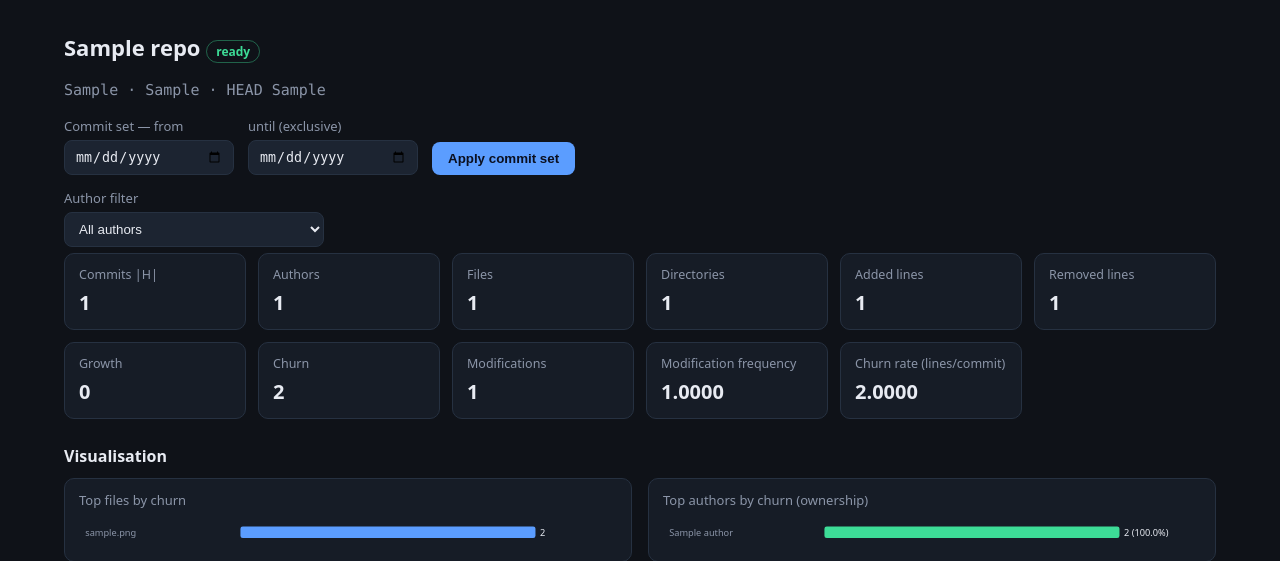
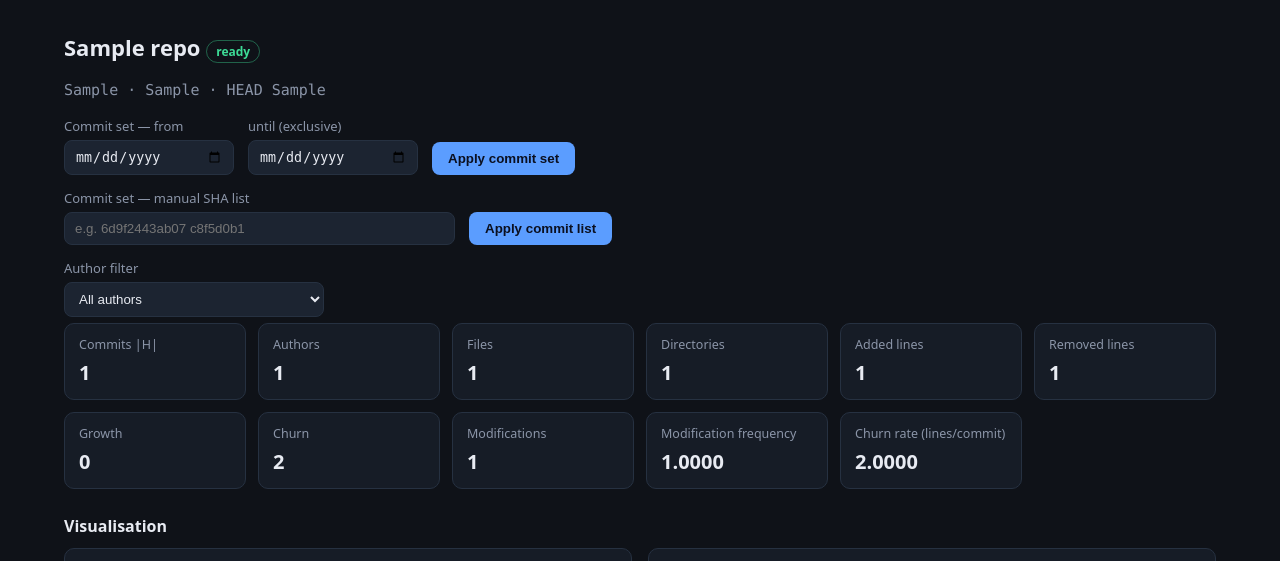
Before and after one commit to tyracodes/sdp-midterm, a Flask app: page /repo/1 in a window 1280 px wide. Shown: the part 55-616 px from the top of the page. Run offline with Flask 3, Linux system fonts and the light colour scheme; tables that the repository leaves empty hold one stand-in row (values such as "Sample post"); data that the repository does not hold is empty.

Commit message:
Filtering: manual commit-set selection (?commits= SHA list, full or abbreviated) — completes both spec commit-set forms; additive metrics engine support

```diff
--- a/rat/metrics.py
+++ b/rat/metrics.py
@@ -31,19 +31,26 @@ def _metrics(added, removed, modifications, commits):
     }
 
 
-def compute(con, repo_id, version, commit_range=None):
+def compute(con, repo_id, version, commit_range=None, commit_shas=None):
     """Compute (and memoise) all metrics for a repository.
 
     commit_range is an optional (since_ts, until_ts) pair selecting a subset
     of H: since is inclusive, until exclusive, matching the specification's
-    H_i,j / H_t commit sets. None means the full commit set.
+    H_i,j / H_t commit sets. commit_shas is an optional explicit list of
+    commit hashes selecting H by manual selection (takes precedence).
+    None for both means the full commit set.
     """
-    key = (repo_id, version, commit_range)
+    key = (
+        repo_id,
+        version,
+        commit_range,
+        tuple(commit_shas) if commit_shas is not None else None,
+    )
     with _cache_lock:
         cached = _cache.get(key)
     if cached is not None:
         return cached
-    result = _compute(con, repo_id, commit_range)
+    result = _compute(con, repo_id, commit_range, commit_shas)
     with _cache_lock:
         _cache[key] = result
     return result
@@ -56,10 +63,18 @@ def invalidate(repo_id):
             del _cache[key]
 
 
-def _compute(con, repo_id, commit_range=None):
+def _compute(con, repo_id, commit_range=None, commit_shas=None):
     where = ""
     params = [repo_id]
-    if commit_range is not None:
+    if commit_shas is not None:
+        # Manually selected commit set: H is the chosen hashes intersected
+        # with the repository's non-merge commits reachable from HEAD.
+        if commit_shas:
+            where += " AND sha IN (%s)" % ",".join("?" for _ in commit_shas)
+            params.extend(commit_shas)
+        else:
+            where += " AND 0"
+    elif commit_range is not None:
         since_ts, until_ts = commit_range
         if since_ts is not None:
             where += " AND committer_ts >= ?"
@@ -106,7 +121,7 @@ def _compute(con, repo_id, commit_range=None):
             representative[identity] = synthetic
 
     member_author_ids = None
-    if commit_range is not None:
+    if commit_range is not None or commit_shas is not None:
         member_author_ids = {
             row["author_id"]
             for row in con.execute(
@@ -184,7 +199,7 @@ def _compute(con, repo_id, commit_range=None):
     )
     for row in rows:
         sha = row["sha"]
-        if commit_range is not None and sha not in sha_author:
+        if member_ids is not None and sha not in sha_author:
             continue
         if sha != live_sha:
             close_commit()
--- a/rat/templates/repo.html
+++ b/rat/templates/repo.html
@@ -35,12 +35,25 @@
   {% if author_filter %}<input type="hidden" name="author" value="{{ author_filter }}">{% endif %}
 </form>
 
+<form method="get" action="{{ url_for('main.repo_page', repo_id=repo['id']) }}" class="filter-bar">
+  <label>Commit set — manual SHA list
+    <input type="text" name="commits" size="44" placeholder="e.g. 6d9f2443ab07 c8f5d0b1" value="{{ commit_selection|join(' ') if commit_selection else '' }}">
+  </label>
+  <button type="submit">Apply commit list</button>
+  {% if author_filter %}<input type="hidden" name="author" value="{{ author_filter }}">{% endif %}
+</form>
+
 {% if commit_set_active %}
 <div class="banner">
+  {% if commit_selection is not none %}
+  Commit set: manual selection —
+  |H| = {{ "{:,}".format(summary['commits']) }} commit{{ 's' if summary['commits'] != 1 }} (from {{ commit_provided }} provided hash{{ 'es' if commit_provided != 1 }})
+  {% else %}
   Commit set:
   {% if filter_since %}from {{ filter_since }}{% else %}from the beginning{% endif %}
   {% if filter_until %}until {{ filter_until }} (exclusive){% else %}to now{% endif %} ·
   |H| = {{ "{:,}".format(summary['commits']) }} commits
+  {% endif %}
   <a class="clear-filter" href="{{ url_for('main.repo_page', repo_id=repo['id']) }}">Clear commit-set filter</a>
 </div>
 {% endif %}
@@ -59,6 +72,7 @@
   {% endif %}
   {% if filter_since %}<input type="hidden" name="since" value="{{ filter_since }}">{% endif %}
   {% if filter_until %}<input type="hidden" name="until" value="{{ filter_until }}">{% endif %}
+  {% if commit_selection is not none %}<input type="hidden" name="commits" value="{{ commit_selection|join(' ') }}">{% endif %}
 </form>
 
 {% if author_filter %}
--- a/rat/views.py
+++ b/rat/views.py
@@ -118,6 +118,54 @@ def _commit_range():
     return (since_ts, until_ts)
 
 
+def _commit_selection(con, repo_id):
+    """Parse ?commits= — comma/space separated full or abbreviated SHAs.
+
+    Returns (resolved_shas, provided_count) or (None, 0) when no valid
+    tokens were given. The manually selected list is the spec's alternative
+    commit-set form to the time range.
+    """
+    raw = (request.args.get("commits") or "").strip()
+    if not raw:
+        return None, 0
+    tokens = []
+    seen = set()
+    for token in raw.replace(",", " ").split():
+        token = token.strip().lower()
+        if (
+            4 <= len(token) <= 40
+            and token not in seen
+            and all(ch in "0123456789abcdef" for ch in token)
+        ):
+            seen.add(token)
+            tokens.append(token)
+        if len(tokens) >= 200:
+            break
+    if not tokens:
+        return None, 0
+    conds = []
+    params = [repo_id]
+    fulls = [token for token in tokens if len(token) == 40]
+    if fulls:
+        conds.append("sha IN (%s)" % ",".join("?" for _ in fulls))
+        params.extend(fulls)
+    prefixes = [token for token in tokens if len(token) < 40]
+    if prefixes:
+        conds.append("(" + " OR ".join("sha LIKE ?" for _ in prefixes) + ")")
+        params.extend(token + "%" for token in prefixes)
+    resolved = [
+        row["sha"]
+        for row in con.execute(
+            "SELECT DISTINCT sha FROM commits WHERE repo_id=? AND ("
+            + " OR ".join(conds)
+            + ")",
+            params,
+        )
+    ]
+    resolved.sort()
+    return resolved, len(tokens)
+
+
 _timeline_cache = {}
 
 
@@ -152,13 +200,23 @@ def repo_page(repo_id):
         ).fetchone()
         context = {"repo": repo, "job": job, "author_filter": ""}
         if repo["status"] == "ready":
-            commit_range = _commit_range()
-            data = metrics_mod.compute(con, repo_id, repo["head_sha"], commit_range)
+            commit_selection, commit_provided = _commit_selection(con, repo_id)
+            if commit_selection is not None:
+                commit_range = None
+            else:
+                commit_range = _commit_range()
+            data = metrics_mod.compute(
+                con, repo_id, repo["head_sha"], commit_range, commit_selection
+            )
             context["summary"] = data["summary"]
             context["authors_options"] = data["authors"]
             context["filter_since"] = request.args.get("since", "")
             context["filter_until"] = request.args.get("until", "")
-            context["commit_set_active"] = commit_range is not None
+            context["commit_selection"] = commit_selection
+            context["commit_provided"] = commit_provided
+            context["commit_set_active"] = (
+                commit_range is not None or commit_selection is not None
+            )
             context["merges"] = con.execute(
                 "SELECT id, from_name, from_email, to_name, to_email "
                 "FROM author_merges WHERE repo_id=? ORDER BY id",
@@ -201,7 +259,7 @@ def repo_page(repo_id):
                 context["files_total"] = len(data["files"])
                 context["dirs"] = data["dirs"]
                 context["authors"] = data["authors"]
-                if commit_range is None:
+                if commit_range is None and commit_selection is None:
                     # charts are repository-wide, so they only render in the
                     # unfiltered view
                     top_dirs = sorted(
```
Also changed, not shown: README.md.
